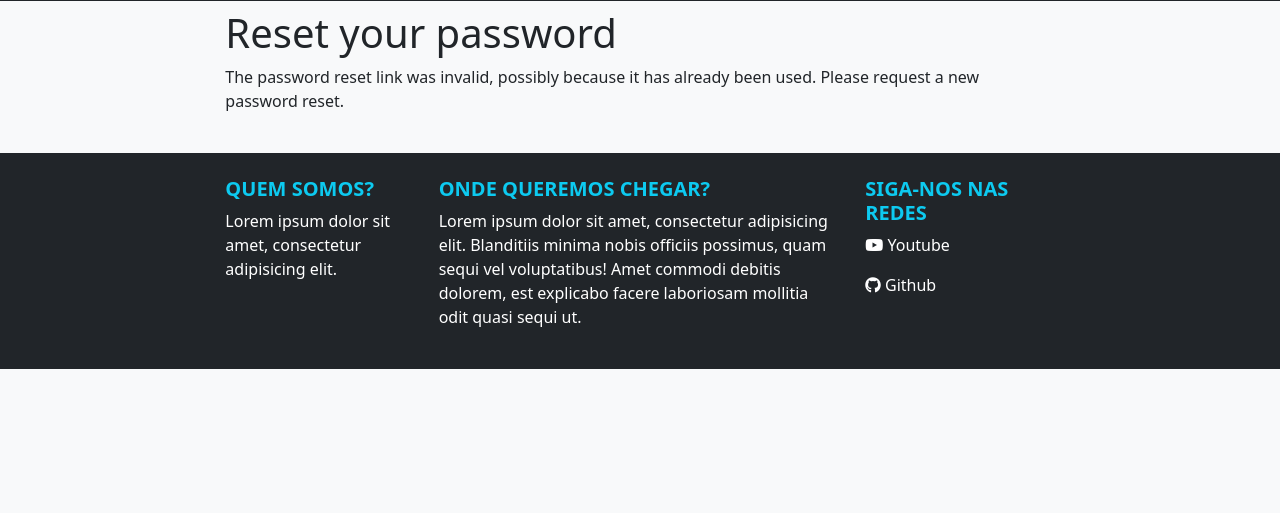
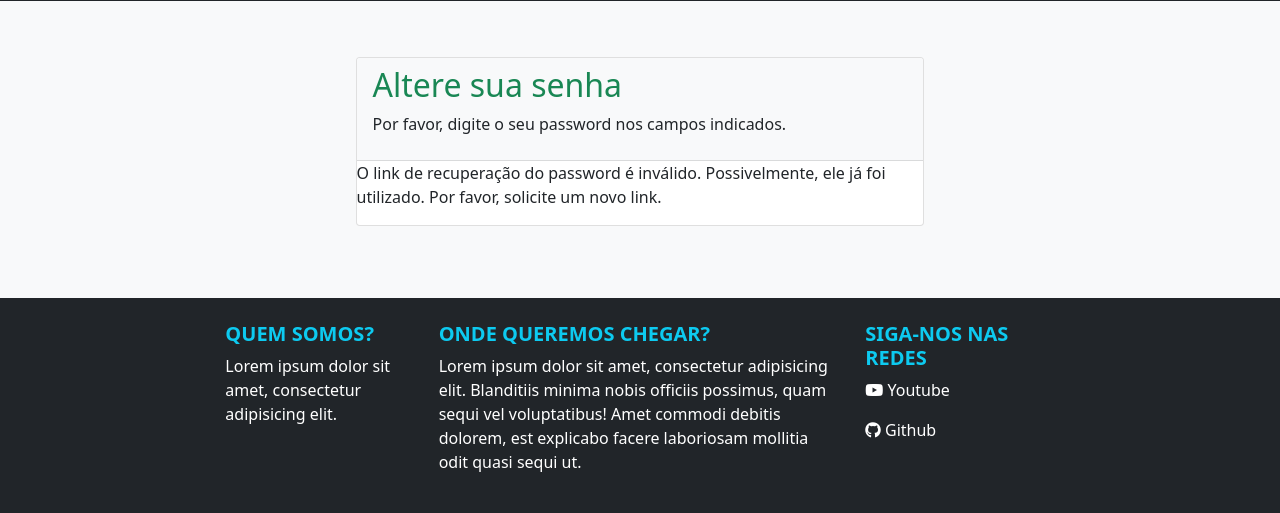
Before and after one commit to academiapython/aplicacoes-web-responsivas-com-django-e-bootstrap, a Django app: page /contas/password_reset_confirm/1/1/ in a window 1280 px wide. Shown: the part 71-584 px from the top of the page. Run offline with Django 4.2, Linux system fonts and the light colour scheme; some libraries are stand-ins or nearby versions.

Commit message:
Conclusão do processo de customização das telas de recuperação de senha.

```diff
--- a/autenticacao/templates/autenticacao/login.html
+++ b/autenticacao/templates/autenticacao/login.html
@@ -71,7 +71,7 @@
                                            class="form-control"
                                            id="idSenhaLogin"
                                            name="password"
-                                           alue="{{password}}"
+                                           value="{{password}}"
                                            placeholder="Senha">
 
                                     <label for="idSenhaLogin">Digite aqui sua senha</label>
--- a/autenticacao/templates/autenticacao/password_reset_confirm.html
+++ b/autenticacao/templates/autenticacao/password_reset_confirm.html
@@ -2,18 +2,48 @@
 
 {% load widget_tweaks %}
 
-{% block title %}Reset your password{% endblock %}
+{% block title %}Alterar senha{% endblock %}
+
 {% block content %}
-<h1>Reset your password</h1>
-{% if validlink %}
-<p>Please enter your new password twice:</p>
-<form action="." method="post">
-{{ form.as_p }}
-{% csrf_token %}
-<p><input type="submit" value="Change my password" /></p>
-</form>
-{% else %}
-<p>The password reset link was invalid, possibly because it has
-already been used. Please request a new password reset.</p>
-{% endif %}
+
+<div class="card col-sm-10 col-lg-8 my-5 p-sm-0">
+
+    <div class="card-header bg-light">
+        <h2 class="text-success">Altere sua senha</h2>
+        <p>Por favor, digite o seu password nos campos indicados.</p>
+    </div>
+
+    {% if validlink %}
+
+        <form action="." method="post">
+            {% csrf_token %}
+
+            <div class="col-8 p-3 m-3">
+                <div class="row g-3 align-items-center mb-4">
+                    <div class="col-auto">
+                        {% render_field form.new_password1 class+='form-control' placeholder="digite sua nova senha" %}
+                    </div>
+                </div>
+
+                <div class="row g-3 align-items-center mb-5">
+                    <div class="col-auto">
+                       {% render_field form.new_password2 class+='form-control' placeholder="confirme sua senha" %}
+                    </div>
+                </div>
+
+                <button type="submit" class="btn btn-success"> Alterar minha senha</button>
+
+            </div>
+
+
+
+        </form>
+
+    {% else %}
+
+    <p> O link de recuperação do password é inválido. Possivelmente, ele já foi utilizado.
+        Por favor, solicite um novo link. </p>
+
+    {% endif %}</div>
+
 {% endblock %}
--- a/autenticacao/urls.py
+++ b/autenticacao/urls.py
@@ -17,15 +17,15 @@ urlpatterns = [
          name="password_reset"),
 
     path('password_reset_done/',
-         auth_views.PasswordResetDoneView.as_view(template_name="autenticacao/password_reset_email.html"),
+         auth_views.PasswordResetDoneView.as_view(template_name="autenticacao/password_reset_done.html"),
          name="password_reset_done"),
 
     path('password_reset_confirm/<uidb64>/<token>/',
-         auth_views.PasswordResetConfirmView.as_view(template_name='autenticacao/password_reset_confirm.html'),
+         auth_views.PasswordResetConfirmView.as_view(template_name="autenticacao/password_reset_confirm.html"),
          name="password_reset_confirm"),
 
     path('password_reset_complete',
          auth_views.PasswordResetCompleteView.as_view(template_name='autenticacao/password_reset_complete.html'),
-         name="password_reset_complete"),
+         name="password_reset_complete")
 
 ] + static(settings.STATIC_URL, document_root=settings.STATIC_ROOT)
--- a/core/settings.py
+++ b/core/settings.py
@@ -134,6 +134,8 @@ STATICFILES_DIRS = [
     os.path.join(BASE_DIR, 'staticfiles/'),
 ]
 
+LOGIN_REDIRECT_URL = 'home'
+LOGOUT_REDIRECT_URL = 'login'
 
 # Default primary key field type
 # https://docs.djangoproject.com/en/4.0/ref/settings/#default-auto-field
@@ -141,6 +143,7 @@ STATICFILES_DIRS = [
 DEFAULT_AUTO_FIELD = 'django.db.models.BigAutoField'
 
 # google config
+
 EMAIL_BACKEND = 'django.core.mail.backends.smtp.EmailBackend'
 EMAIL_HOST = 'smtp.gmail.com'
 EMAIL_HOST_USER = str(os.getenv('EMAIL_HOST_USER'))
```
Also changed, not shown: autenticacao/templates/autenticacao/password_reset_done.html (+13 -5 lines).
